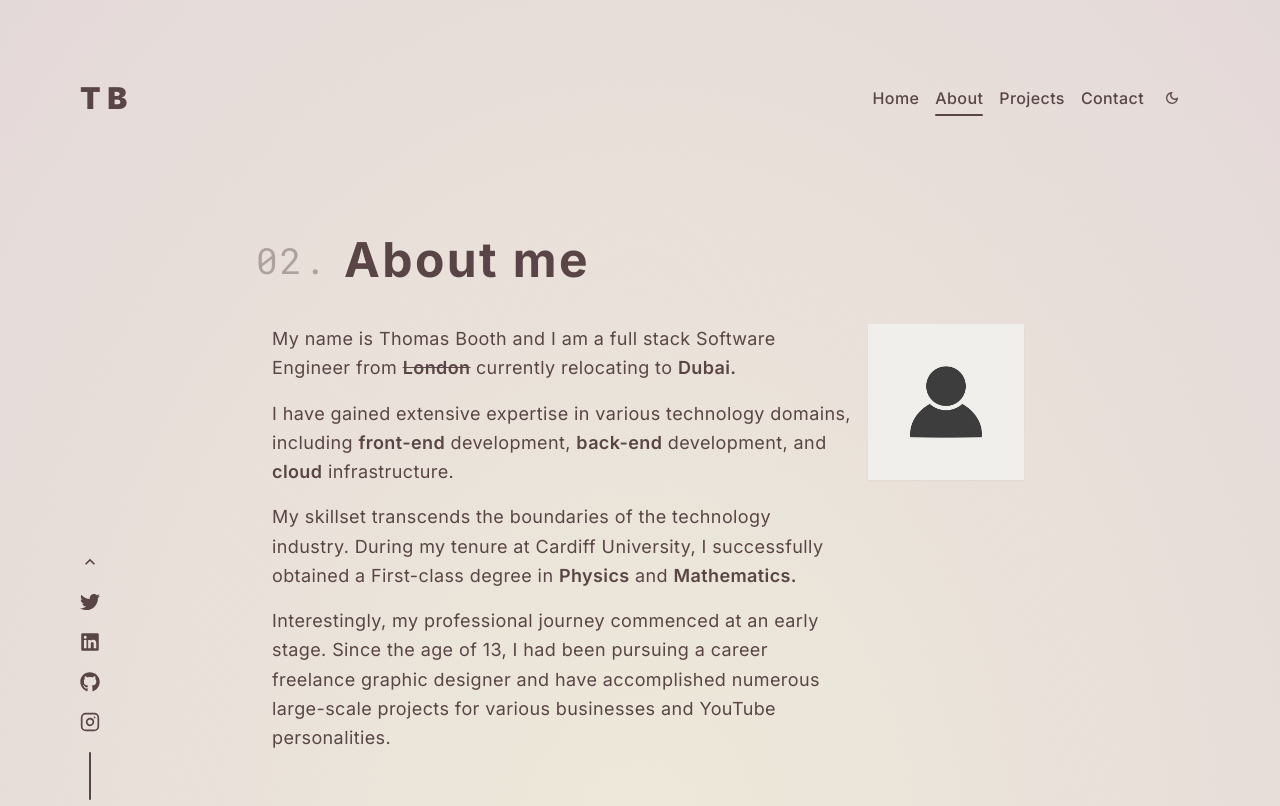
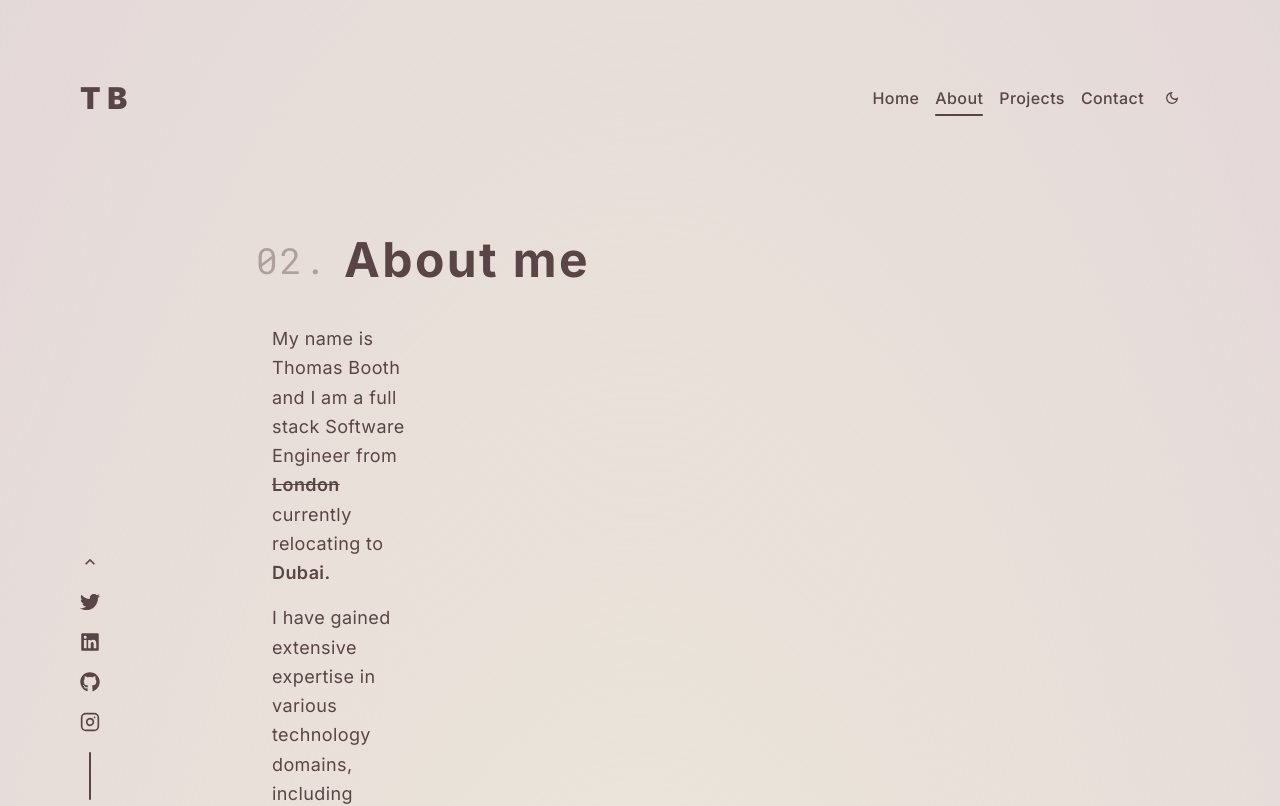
Before and after one commit to thomassbooth/Thomas-Booth-Portfolio, a Next.js app: page /about in a window 1280 px wide. Shown: the top 806 px of the page. Built offline with nearby package versions, Linux system fonts and the light colour scheme.

Commit message:
image fix

```diff
--- a/components/about/MeClient.tsx
+++ b/components/about/MeClient.tsx
@@ -12,7 +12,7 @@ const MeClient = () => {
   const { scrollY, scrollYProgress } = useScroll()
   return (
     <section>
-      <div className = 'flex text-lg'>
+      <div className = 'flex text-lg items-center'>
         <div className = 'flex flex-col gap-4 leading-relaxed px-4'>
           <p>
               My name is Thomas Booth and I am a full stack Software Engineer from <span className = 'font-semibold line-through'>London</span> currently relocating to <span className = 'font-semibold'>Dubai.</span>
@@ -27,14 +27,11 @@ const MeClient = () => {
           Interestingly, my professional journey commenced at an early stage. Since the age of 13, I had been pursuing a career freelance graphic designer and have accomplished numerous large-scale projects for various businesses and YouTube personalities.
           </p>
         </div>
-        <div className = 'relative group'>
-          <div className = 'group-hover:translate-y-1 group-hover:translate-x-1 transition-all absolute border-2 rounded-md border-pastel-brown-light transform translate-x-2 translate-y-2 -z-10'/>
-            <Image src = '/images/dummyMe.jpg'
+        <Image src = '/images/dummyMe.jpg'
             className = 'shadow-sm'
             alt = 'Pick of me :D'
             width={600}
             height={600}/>
-        </div>
       </div>
       <div className = 'flex flex-col w-screen text-6xl opacity-10'>
         <Cities />
```
